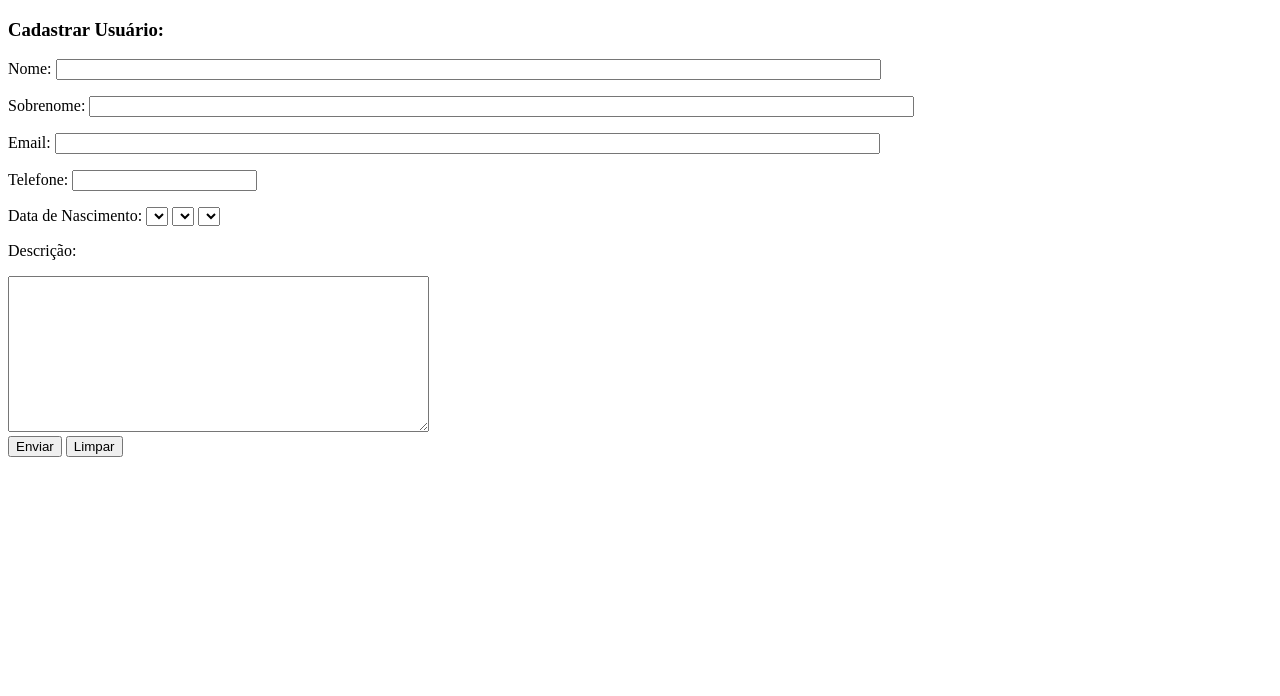
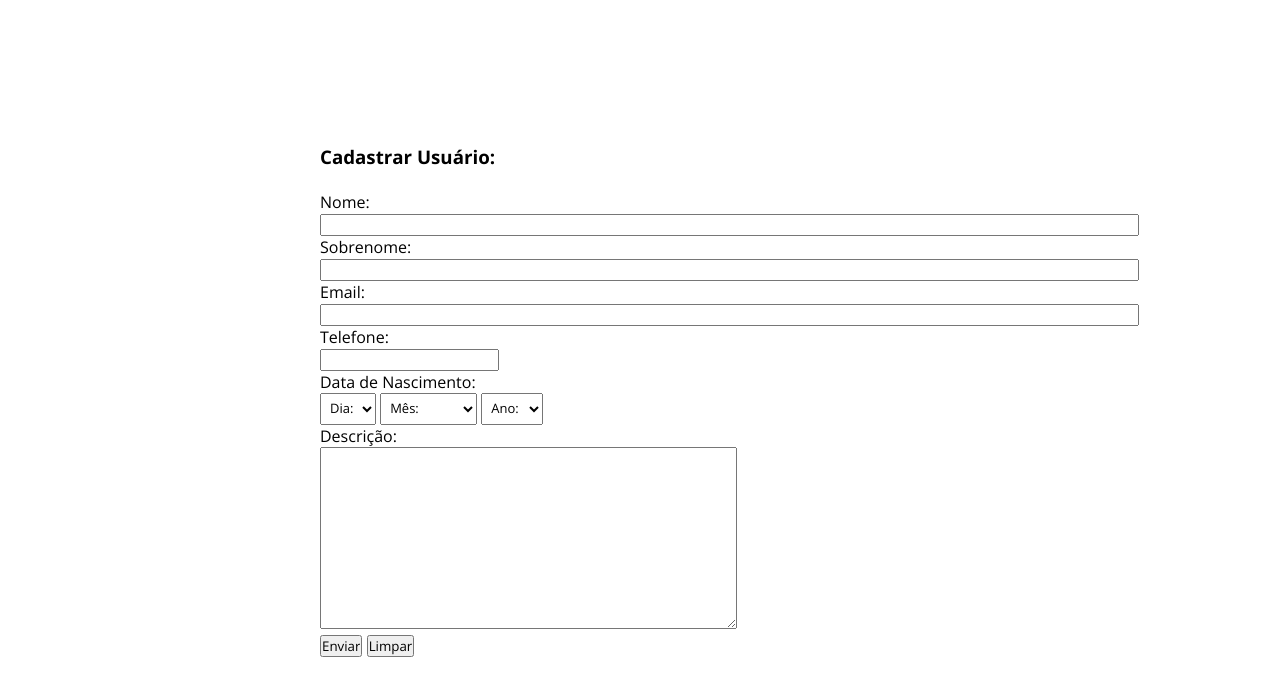
Before and after one commit to diego-quack/Geen_Exercicio7, a plain HTML site: page index.html in a window 1280 px wide. Drawn offline with nearby package versions, Linux system fonts and the light colour scheme.

Commit message:
Ajustes no HTML/CSS

```diff
--- a/index.html
+++ b/index.html
@@ -6,86 +6,93 @@
     <meta http-equiv="X-UA-Compatible" content="IE=edge">
     <meta name="viewport" content="width=device-width, initial-scale=1.0">
     <title>Formulário</title>
+    <link rel="stylesheet" href="/styles/styles.css">
 </head>
 
 <body>
-    <h3>Cadastrar Usuário:</h3>
     <div class="conteiner">
+        <h3>Cadastrar Usuário:</h3> <br>
         <form action="#">
-            <p>Nome:
+            <p>Nome: <br>
                 <input type="text" nome="nomeUsuario" size="100" required>
             </p>
-            <p>Sobrenome:
+            <p>Sobrenome: <br>
                 <input type="text" nome="sobreNomeUsuario" size="100" required>
             </p>
-            <p>Email:
+            <p>Email: <br>
                 <input type="email" nome="emailUsuario" size="100" required>
             </p>
-            <p>Telefone:
+            <p>Telefone: <br>
                 <input type="number" nome="telefoneUsuario" size="15" required>
             </p>
-            <p>Data de Nascimento:
-                <select number="dia" required>
-                    <option value="1"></option>
-                    <option value="2"></option>
-                    <option value="3"></option>
-                    <option value="4"></option>
-                    <option value="5"></option>
-                    <option value="6"></option>
-                    <option value="7"></option>
-                    <option value="8"></option>
-                    <option value="9"></option>
-                    <option value="10"></option>
-                    <option value="11"></option>
-                    <option value="12"></option>
-                    <option value="13"></option>
-                    <option value="14"></option>
-                    <option value="15"></option>
-                    <option value="16"></option>
-                    <option value="17"></option>
-                    <option value="18"></option>
-                    <option value="19"></option>
-                    <option value="20"></option>
-                    <option value="21"></option>
-                    <option value="22"></option>
-                    <option value="23"></option>
-                    <option value="24"></option>
-                    <option value="25"></option>
-                    <option value="26"></option>
-                    <option value="27"></option>
-                    <option value="28"></option>
-                    <option value="29"></option>
-                    <option value="30"></option>
-                    <option value="31"></option>
-                </select>
-                <select name="mes" required>
-                    <option value="Janeiro"></option>
-                    <option value="Fevereiro"></option>
-                    <option value="Março"></option>
-                    <option value="Abril"></option>
-                    <option value="Maio"></option>
-                    <option value="Junho"></option>
-                    <option value="Julho"></option>
-                    <option value="Agosto"></option>
-                    <option value="Setembro"></option>
-                    <option value="Outubro"></option>
-                    <option value="Novembro"></option>
-                    <option value="Desembro"></option>
-                </select>
-                <select name="ano" required>
-                    <option value="1990"></option>
-                    <option value="1992"></option>
-                    <option value="1993"></option>
-                    <option value="1994"></option>
-                    <option value="1995"></option>
-                    <option value="1996"></option>
-                    <option value="1997"></option>
-                    <option value="1998"></option>
-                    <option value="1999"></option>
-                </select>
-            </p>
+            <div class="box">
+                <p>Data de Nascimento: <br>
+                    <select class="dias" required>
+                        <option>Dia:</option>
+                        <option value="1">1</option>
+                        <option value="2">2</option>
+                        <option value="3">3</option>
+                        <option value="4">4</option>
+                        <option value="5">5</option>
+                        <option value="6">6</option>
+                        <option value="7">7</option>
+                        <option value="8">8</option>
+                        <option value="9">9</option>
+                        <option value="10">10</option>
+                        <option value="11">11</option>
+                        <option value="12">12</option>
+                        <option value="13">13</option>
+                        <option value="14">14</option>
+                        <option value="15">15</option>
+                        <option value="16">16</option>
+                        <option value="17">17</option>
+                        <option value="18">18</option>
+                        <option value="19">19</option>
+                        <option value="20">20</option>
+                        <option value="21">21</option>
+                        <option value="22">22</option>
+                        <option value="23">23</option>
+                        <option value="24">24</option>
+                        <option value="25">25</option>
+                        <option value="26">26</option>
+                        <option value="27">27</option>
+                        <option value="28">28</option>
+                        <option value="29">29</option>
+                        <option value="30">30</option>
+                        <option value="31">31</option>
+                    </select>
+                    <select class="mes" required> Mês:
+                        <option>Mês:</option>
+                        <option value="Janeiro">Janeiro</option>
+                        <option value="Fevereiro">Fevereiro</option>
+                        <option value="Março">Março</option>
+                        <option value="Abril">Abril</option>
+                        <option value="Maio">Maio</option>
+                        <option value="Junho">Junho</option>
+                        <option value="Julho">Julho</option>
+                        <option value="Agosto">Agosto</option>
+                        <option value="Setembro">Setembro</option>
+                        <option value="Outubro">Outubro</option>
+                        <option value="Novembro">Novembro</option>
+                        <option value="Dezembro">Dezembro</option>
+                    </select>
+                    <select class="ano" required> Ano:
+                        <option value="Ano:">Ano:</option>
+                        <option value="1990">1990</option>
+                        <option value="1991">1991</option>
+                        <option value="1992">1992</option>
+                        <option value="1993">1993</option>
+                        <option value="1994">1994</option>
+                        <option value="1995">1995</option>
+                        <option value="1996">1996</option>
+                        <option value="1997">1997</option>
+                        <option value="1998">1998</option>
+                        <option value="1999">1999</option>
+                    </select>
+                </p>
+            </div>
             <p>
-                Descrição:
+                Descrição: <br>
             </p>
             <textarea name="desc" id="" cols="50" rows="10"></textarea>
         </form>
--- a/styles/styles.css
+++ b/styles/styles.css
@@ -1,4 +1,31 @@
+
+@import url('https://fonts.googleapis.com/css2?family=Open+Sans:wght@300;400;700&display=swap');
+
+*{
+    margin: 0;
+    padding: 0;
+    box-sizing: border-box;
+    font-family: 'Open Sans', sans-serif;
+}
+
+body{
+    display: flex;
+    height: 100vh;
+    justify-content: center;
+    align-items: center;
+    padding: 10px;
+}
+
 
 .conteiner{
-    font-size: 120%;
+    max-width: 700px;
+    width: 100%;
+    background: white;
+    padding: 25px 30px;
+    border-radius: 5px;
 }
+
+select{
+    padding: 5px;
+    font-size: 13px;
+}
```
